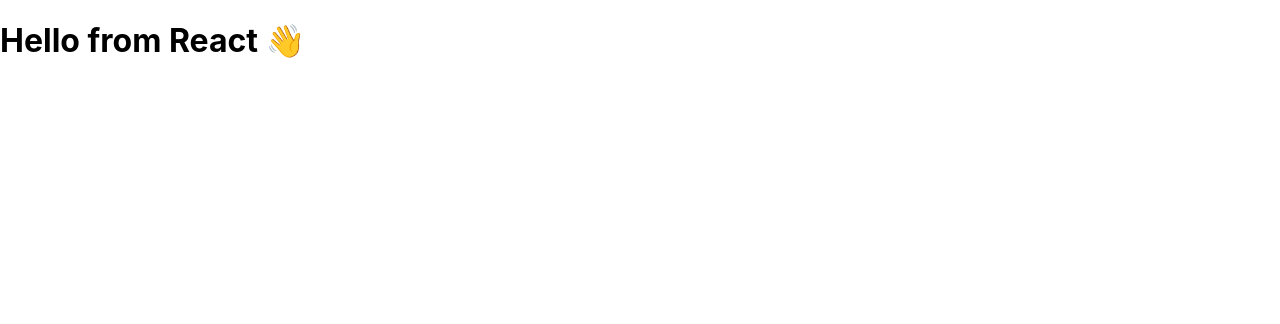
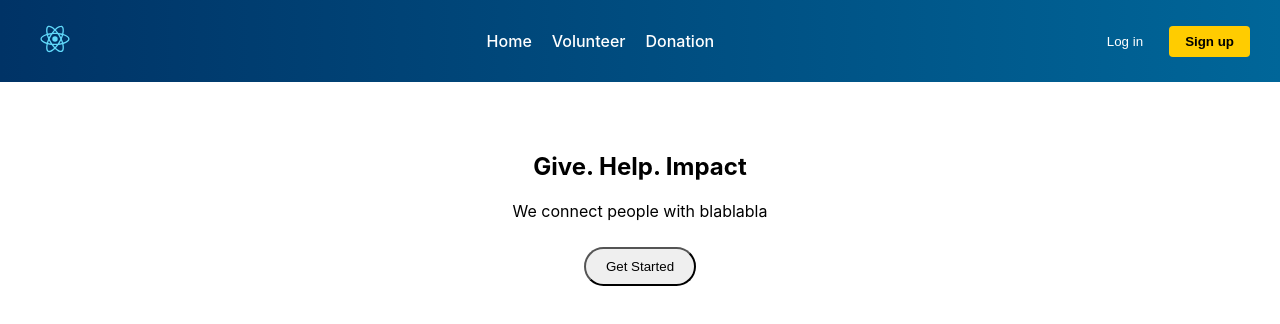
Before and after one commit to GargiAP/NGO-MANAGEMENT-1-, a React (Create React App) app: page / in a window 1280 px wide. Shown: the top 324 px of the page. Built offline with nearby package versions, Linux system fonts and the light colour scheme.

Commit message:
Initail c

```diff
--- a/src/App.js
+++ b/src/App.js
@@ -1,7 +1,9 @@
+import React from 'react';
+import HomePage from './pages/homepage/Homepage';
 function App() {
   return (
-    <div>
-      <h1>Hello from React 👋</h1>
+    <div className="App">
+      <HomePage />
     </div>
   );
 }
--- /dev/null
+++ b/src/components/navbar/Navbar.css
@@ -0,0 +1,88 @@
+.navbar {
+    display: flex;
+    justify-content: space-between;
+    align-items: center;
+    background: linear-gradient(to right, #003366, #006699);
+    padding: 15px 30px;
+    color: white;
+    position: sticky;
+    top: 0;
+    z-index: 100;
+  }
+
+  .logo img {
+    width: 50px;
+  }
+
+  .nav-links {
+    display: flex;
+    list-style: none;
+    gap: 20px;
+  }
+
+  .nav-links a {
+    color: white;
+    text-decoration: none;
+    font-weight: 500;
+  }
+
+  .auth-buttons button {
+    margin-left: 10px;
+    padding: 8px 16px;
+    border: none;
+    border-radius: 4px;
+    cursor: pointer;
+  }
+
+  .login-btn {
+    background-color: transparent;
+    color: white;
+    border: 1px solid white;
+  }
+
+  .signup-btn {
+    background-color: #ffcc00;
+    color: black;
+    font-weight: bold;
+  }
+
+  .hamburger {
+    display: none;
+    flex-direction: column;
+    cursor: pointer;
+    gap: 5px;
+  }
+
+  .hamburger .bar {
+    width: 25px;
+    height: 3px;
+    background-color: white;
+    transition: all 0.3s ease;
+  }
+
+  @media (max-width: 768px) {
+    .nav-links,
+    .auth-buttons {
+      display: none;
+    }
+
+    .hamburger {
+      display: flex;
+    }
+
+    .nav-links.open {
+      position: absolute;
+      top: 70px;
+      left: 0;
+      width: 100%;
+      flex-direction: column;
+      background-color: #003366;
+      padding: 20px;
+      display: flex;
+      gap: 10px;
+    }
+
+    .auth-buttons {
+      display: none;
+    }
+  }
--- /dev/null
+++ b/src/components/navbar/Navbar.js
@@ -0,0 +1,26 @@
+import React from 'react';
+import './Navbar.css';
+import logo from '../../logo.svg';
+
+const Navbar = () => {
+  return (
+    <nav className="navbar">
+      <div className="logo">
+        <img src={logo} alt="Logo" />
+      </div>
+
+      <ul className="nav-links">
+        <li><a href="/">Home</a></li>
+        <li><a href="/volunteer">Volunteer</a></li>
+        <li><a href="/donation">Donation</a></li>
+      </ul>
+
+      <div className="auth-buttons">
+        <button className="login-btn">Log in</button>
+        <button className="signup-btn">Sign up</button>
+      </div>
+    </nav>
+  );
+};
+
+export default Navbar;
--- /dev/null
+++ b/src/pages/homepage/Homepage.js
@@ -0,0 +1,23 @@
+import React from 'react';
+import Navbar from '../../components/navbar/Navbar';
+
+const HomePage = () => {
+  return (
+    <div>
+      <Navbar />
+
+      {}
+      <section style={{ padding: '50px', textAlign: 'center' }}>
+        <h1>Give. Help. Impact</h1>
+        <p>We connect people with blablabla</p>
+        <button style={{ padding: '10px 20px', borderRadius: '20px', marginTop: '10px' }}>
+          Get Started
+        </button>
+      </section>
+
+      {}
+    </div>
+  );
+};
+
+export default HomePage;
```
Also changed, not shown: src/pages/homepage/homepage.css (added), src/pages/volunteerpg/Volunteerpg.js (added).
